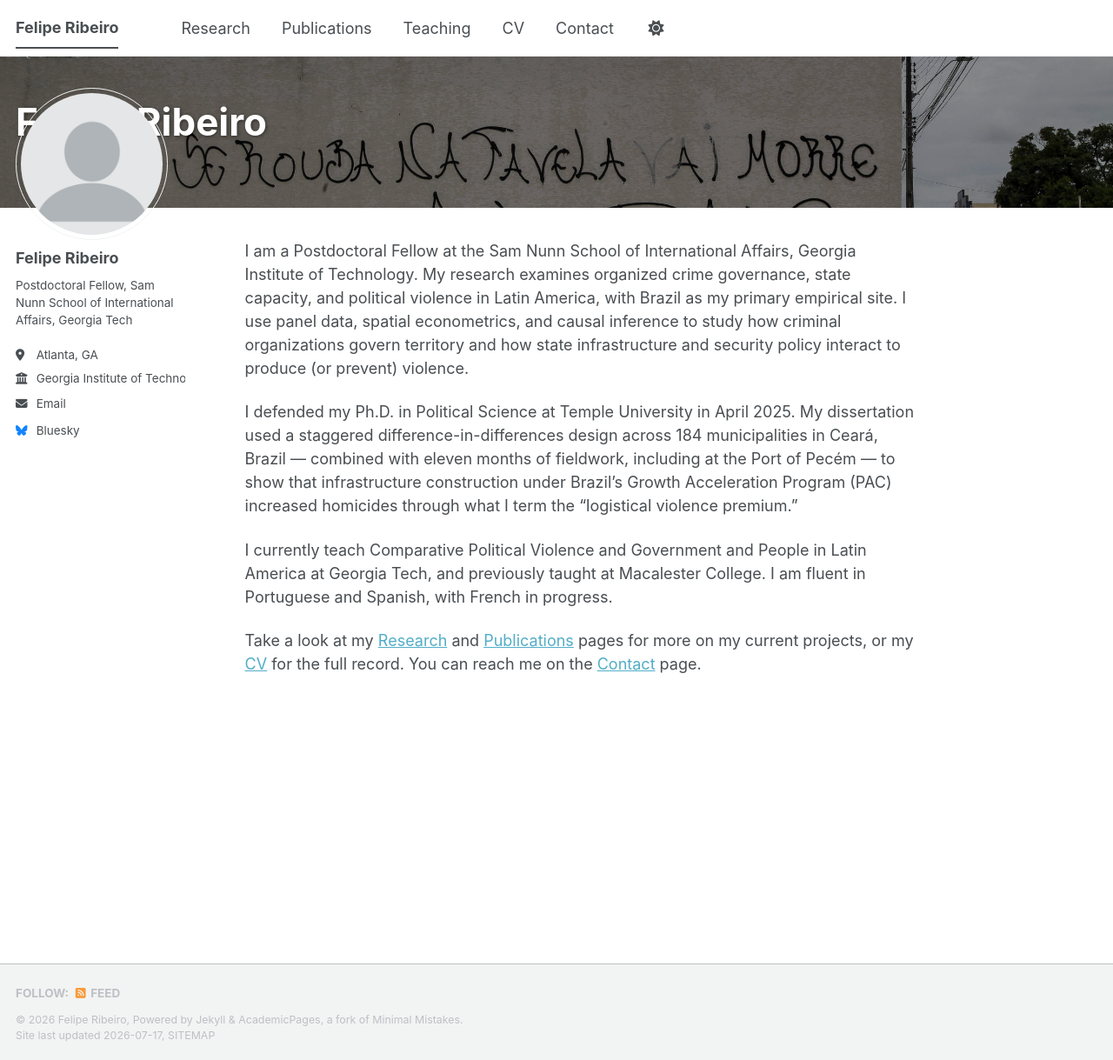
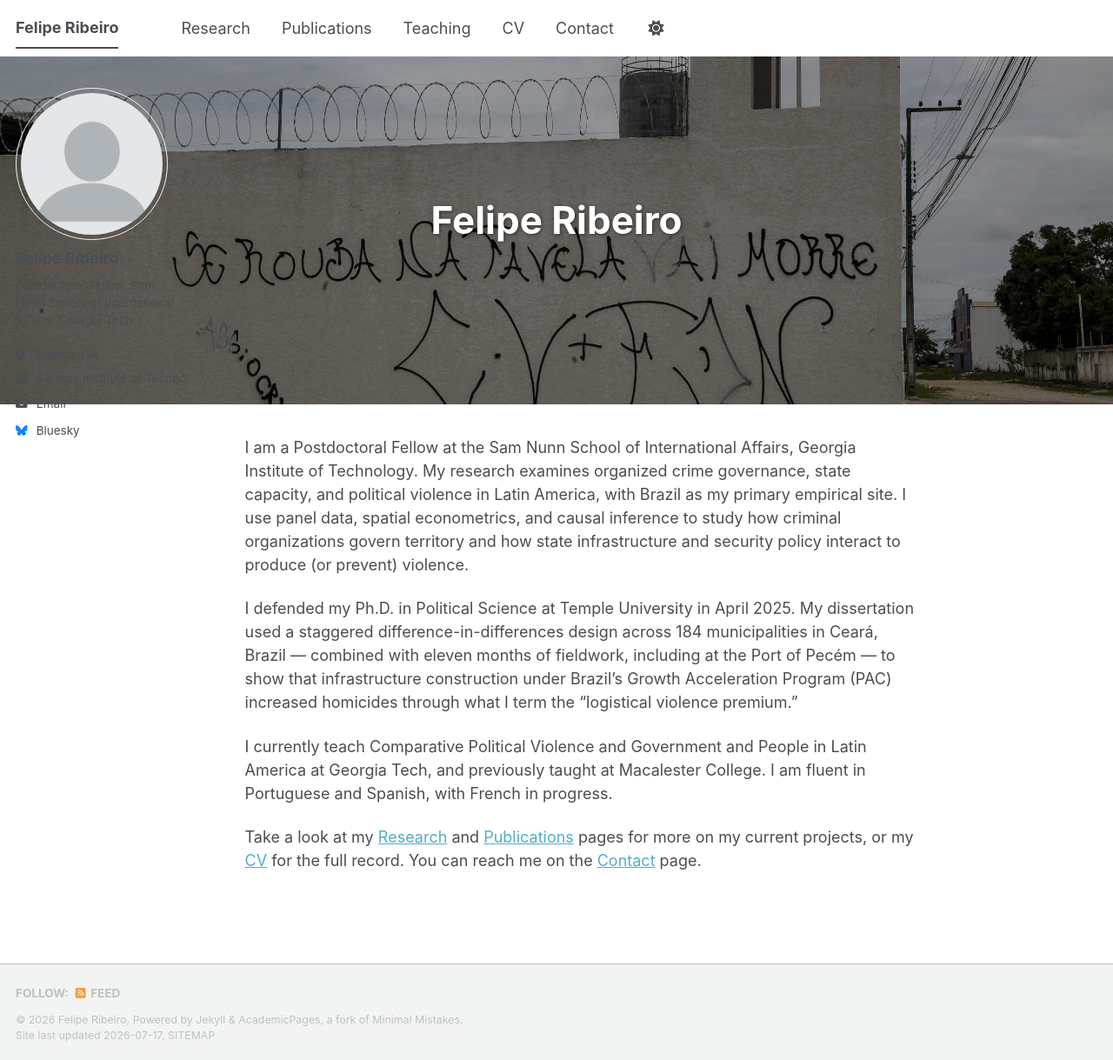
Before and after one commit to felarib/felarib.github.io, a Jekyll site: the page built from _pages/about.md, in a window 1280 px wide and 1219 px high. Shown: the whole window at 87% size. Built offline with Jekyll 4.4.1, drawn with Linux system fonts in a browser that asks for light colours; a style sheet for code colours, icons or effects is not loaded.

Commit message:
Update _page.scss

```diff
--- a/_sass/layout/_page.scss
+++ b/_sass/layout/_page.scss
@@ -117,8 +117,10 @@
   &--overlay {
     position: relative;
     margin-bottom: 2em;
-    padding: 3em 0;
-    @include clearfix;
+min-height: 400px;
+       display: flex;
+       align-items: center;
+       padding: 3em 0;    @include clearfix;
     background-size: cover;
     background-repeat: no-repeat;
     background-position: center;
```
